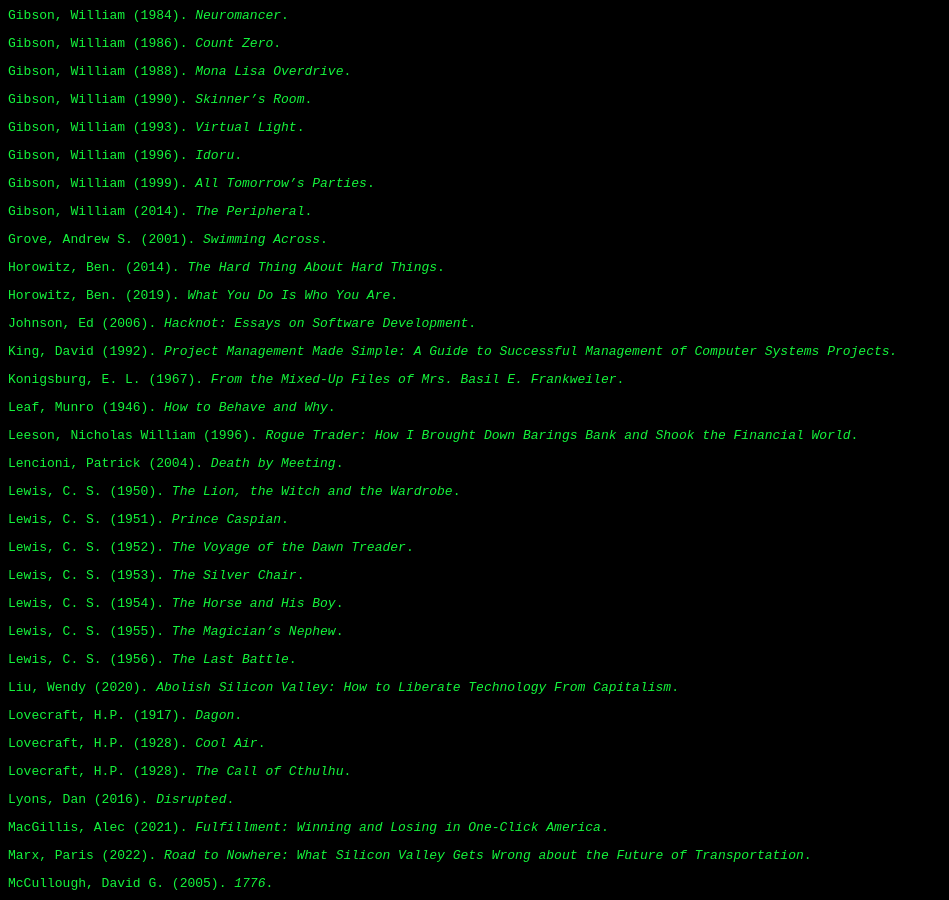
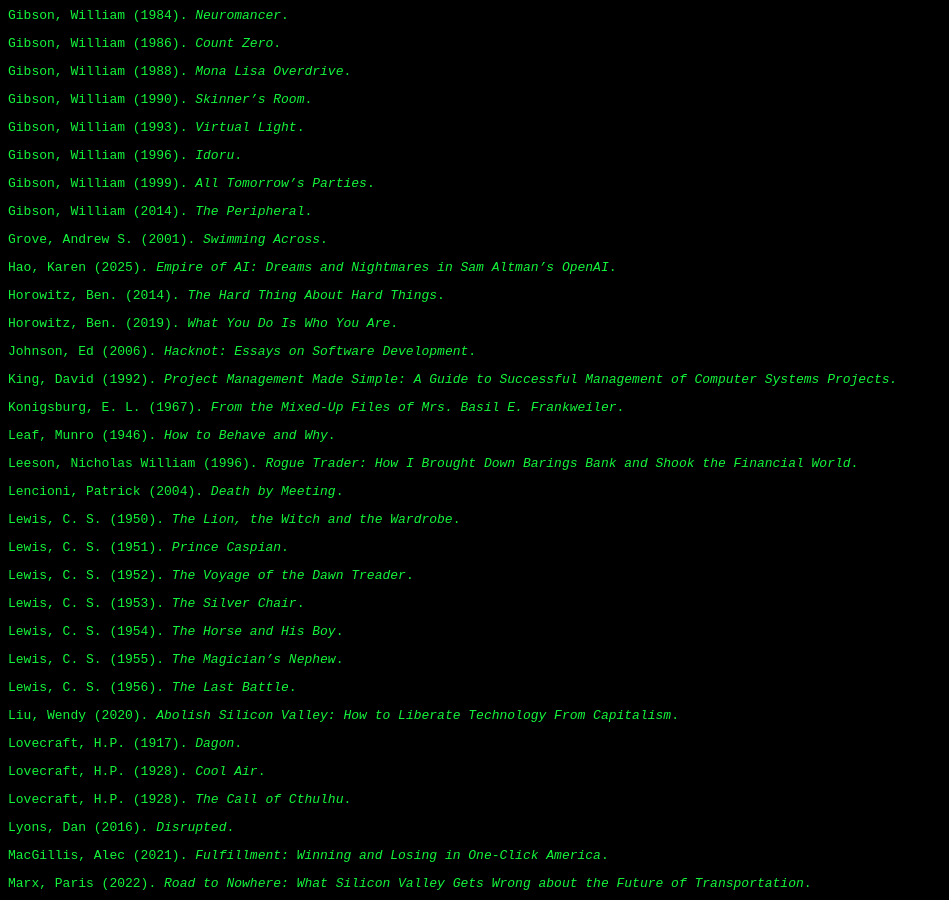
Before and after one commit to davejagoda/davejagoda.github.io, a Jekyll site: the page built from books/index.md, in a window 1280 px wide and 900 px high, scrolled down 701 px. Shown: the whole window, without its empty margins (0-949 px from the left). Built offline with Jekyll 4.4.1, drawn with Linux system fonts in a browser that asks for light colours.

Commit message:
Add Empire of AI to books/index.md

```diff
--- a/books/index.md
+++ b/books/index.md
@@ -68,6 +68,8 @@
 Gibson, William (2014). *The Peripheral*.
 
 Grove, Andrew S. (2001). *Swimming Across*.
+
+Hao, Karen (2025). *Empire of AI: Dreams and Nightmares in Sam Altman's OpenAI*.
 
 Horowitz, Ben. (2014). *The Hard Thing About Hard Things*.
 
```
